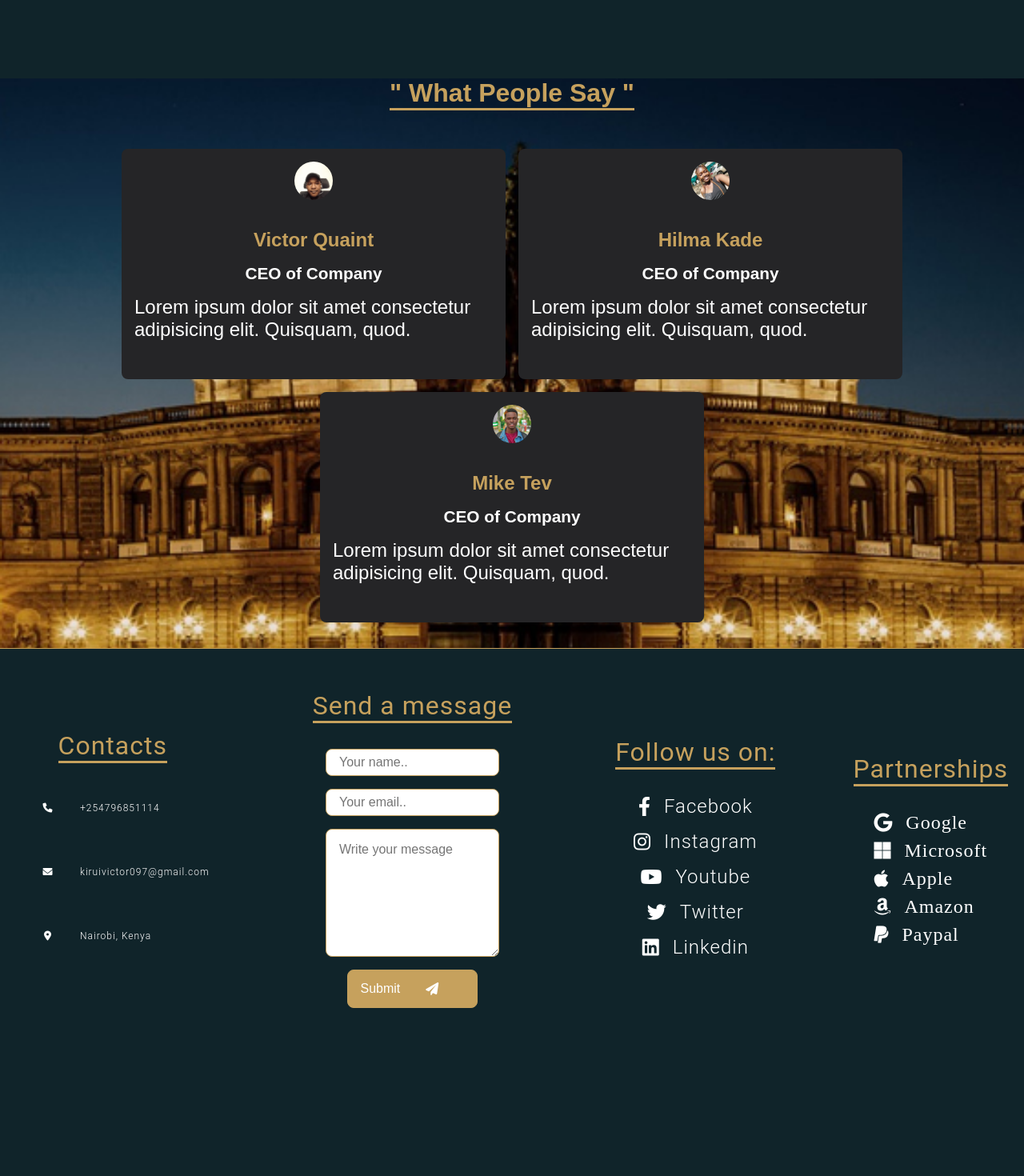
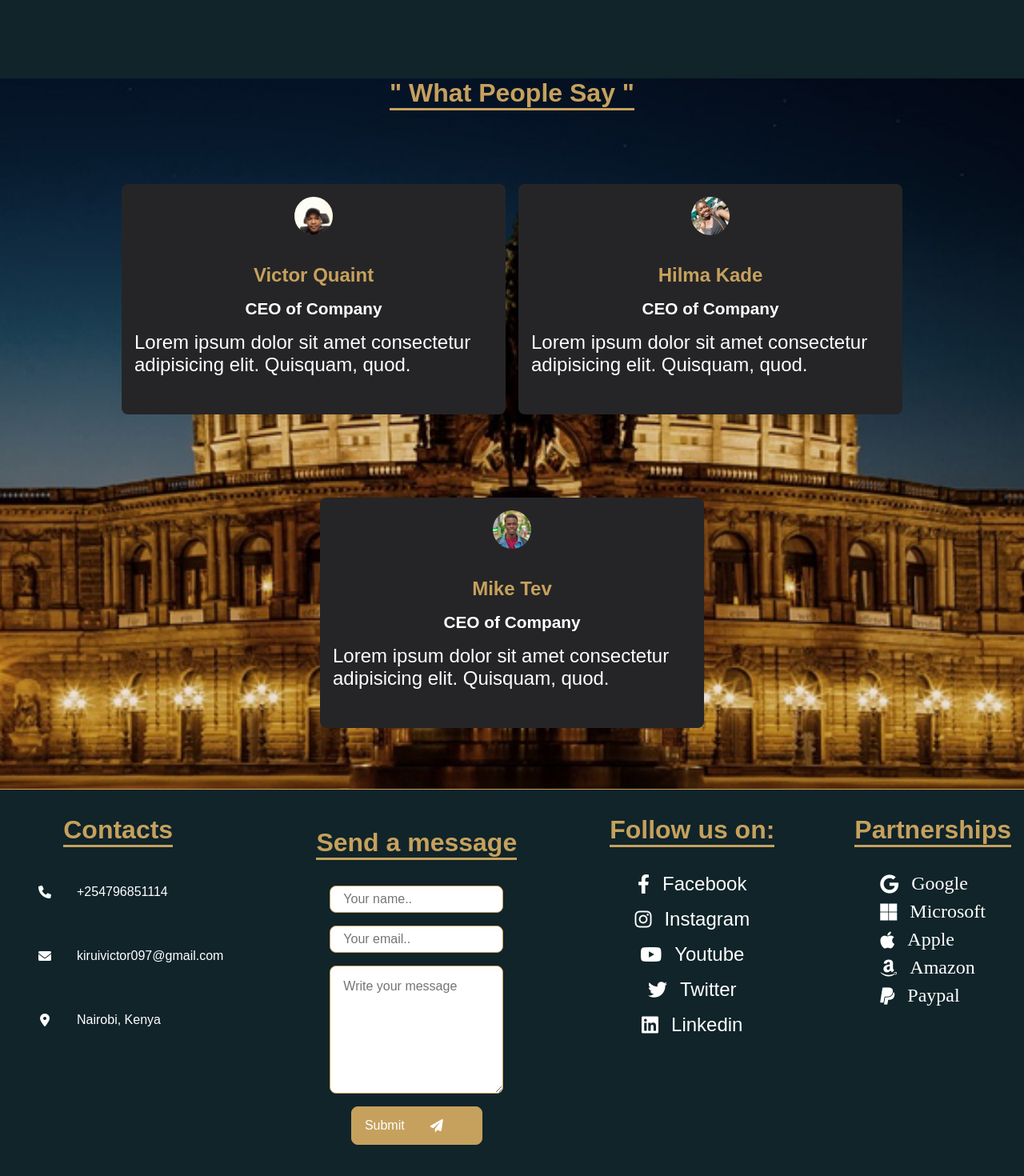
Before and after one commit to Techsupport254/jenga-web-app, a React (Create React App) app: page / in a window 1280 px wide. Shown: the part 3040-4510 px from the top of the page at 80% size. Before the commit the page ends 4352 px from the top, so only its background shows below. Built offline with nearby package versions, Linux system fonts and the light colour scheme.

Commit message:
Saturday commit

```diff
--- a/src/Components/About/About.css
+++ b/src/Components/About/About.css
@@ -11,7 +11,6 @@
     background-size: cover;
     background-position: center;
     background-repeat: no-repeat;
-    background-attachment: fixed;
 }
 
 .History {
--- a/src/Components/Footer/Footer.css
+++ b/src/Components/Footer/Footer.css
@@ -1,33 +1,25 @@
 .Footer {
-    background-color: var(--glass);
-    color: #fff;
-    padding: 20px;
-    text-align: center;
-    font-size: 12px;
-    font-family: 'Roboto', sans-serif;
-    font-weight: 300;
-    letter-spacing: 1px;
+    padding: 1rem;
     bottom: 0;
     width: 100%;
-    height: auto;
     display: flex;
     flex-direction: column;
     justify-content: space-around;
     align-items: center;
-    gap: 1rem;
     background: rgb(16, 36, 42);
     border-top: 1px solid var(--accent-color);
+    font-family: var(--font-family);
 }
 
 .FooterContainer {
     display: flex;
     flex-direction: row;
     justify-content: space-between;
-    align-items: center;
+    align-items: flex-start;
     flex-wrap: wrap;
     width: 100%;
-    height: 100%;
     gap: 1rem;
+    margin: 1rem;
 }
 
 .ContactCard {
@@ -39,7 +31,6 @@
     box-shadow: var(--box-shadow);
     transition: all .5s ease-in-out;
     margin: 1rem;
-    padding: 1rem;
     gap: 1rem;
 }
 
--- a/src/Components/Navbar/Navbar.css
+++ b/src/Components/Navbar/Navbar.css
@@ -7,9 +7,9 @@
     align-items: center;
     box-shadow: 0 2px 4px rgba(0, 0, 0, 0.2);
     top: 0;
+    z-index: 1000;
+    transition: all 0.3s ease-in-out;
     position: fixed;
-    z-index: 1000;
-
 }
 
 .NavbarContainer {
@@ -102,7 +102,7 @@
 }
 
 .NavItem:hover {
-    color: goldenrod;
+    color: var(--accent-color);
 }
 
 .fas {
--- a/src/Components/Navbar/Navbar.jsx
+++ b/src/Components/Navbar/Navbar.jsx
@@ -9,6 +9,7 @@ const Navbar = () => {
 	const handleClick = () => setClick(!Click);
 	const closeMobileMenu = () => setClick(false);
 
+
 	// searchbar
 	const [search, setSearch] = useState("");
 
@@ -18,7 +19,7 @@ const Navbar = () => {
 
 	return (
 		<>
-			<nav className="Navbar">
+			<nav className="Navbar" id="Navbar">
 				<div className="NavbarContainer">
 					<Link to="/" className="NavbarLogo">
 						<img src={Logo} alt="Logo" />
@@ -61,7 +62,6 @@ const Navbar = () => {
 									onClick={() => {
 										closeMobileMenu();
 										ScrollToClass();
-
 									}}
 								>
 									<Link to={item.link} className="NavLinks" />
--- a/src/Components/Projects/Projects.css
+++ b/src/Components/Projects/Projects.css
@@ -109,6 +109,48 @@
     overflow: auto;
     background-color: rgb(0, 0, 0);
     background-color: rgba(0, 0, 0, 0.4);
+    animation: fadeIn 1s linear;
+}
+
+@keyframes fadeIn {
+    0% {
+        opacity: 0;
+    }
+
+    100% {
+        opacity: 1;
+    }
+}
+
+.NextPrev {
+    display: flex;
+    flex-direction: row;
+    justify-content: space-between;
+    align-items: center;
+    width: 100%;
+    gap: 1rem;
+    padding: 1rem;
+    margin: 1rem;
+}
+
+.NextPrev button {
+    display: flex;
+    flex-direction: row;
+    justify-content: center;
+    align-items: center;
+    gap: 1rem;
+    padding: 0 1rem;
+    border-radius: var(--border-radius);
+    color: var(--text-color);
+    background: none;
+    cursor: pointer;
+    transition: all .5s ease-in-out;
+}
+
+.NextPrev button:hover {
+    box-shadow: var(--box-shadow-hover);
+    border: 1px solid var(--accent-color);
+    transform: scale(.98);
 }
 
 .ModalContainer {
@@ -226,7 +268,7 @@
     border-radius: var(--border-radius);
 }
 
-.Right span{
+.Right span {
     color: var(--text-color);
     font-family: 'Times New Roman', Times, serif;
     font-weight: bold;
--- a/src/Components/Projects/Projects.jsx
+++ b/src/Components/Projects/Projects.jsx
@@ -4,21 +4,20 @@ import "./Projects.css";
 
 const Projects = () => {
 	const [showModal, setShowModal] = useState(false);
-	const [selectedProject, setSelectedProject] = useState(null);
+	// clicked project
+	const [selectedProject, setSelectedProject] = useState({});
 
-	const handleShowModal = (projectId) => {
+	const handleShowModal = (id) => {
 		setShowModal(true);
 
-		//only display data of selected id
-		const selectedProject = ProjectsData.find((project) => project.id === projectId);
-		setSelectedProject(selectedProject);
+		const project = ProjectsData.find((project) => project.id === id);
+		setSelectedProject(project);
 	};
 
 	const handleCloseModal = () => {
 		setShowModal(false);
 	};
 
-	// change colors of different status
 	const statusColor = (status) => {
 		if (status === "Completed") {
 			return "green";
@@ -52,6 +51,24 @@ const Projects = () => {
 							</button>
 							{showModal && selectedProject && (
 								<div className="Modal" key={project.id}>
+									<div className="NextPrev">
+										<button
+											className="Prev"
+											onClick={() => {
+												handleShowModal(project.id - 1);
+											}}
+										>
+											<i className="fas fa-chevron-left"></i>
+										</button>
+										<button
+											className="Next"
+											onClick={() => {
+												handleShowModal(project.id + 1);
+											}}
+										>
+											<i className="fas fa-chevron-right"></i>
+										</button>
+									</div>
 									<div className="ModalContainer">
 										<div className="ModalHeader">
 											<h3 className="heading">{project.title}</h3>
--- a/src/Components/Testimonials/Testimonials.css
+++ b/src/Components/Testimonials/Testimonials.css
@@ -15,8 +15,8 @@
     justify-content: center;
     align-items: center;
     gap: 1rem;
-    overflow-y: scroll;
-    height: 100%;
+    overflow: scroll;
+    height: 100vh;
     width: 100%;
     padding: 1rem;
     margin: 1rem;
--- a/src/Data.js
+++ b/src/Data.js
@@ -79,7 +79,6 @@ export const ServicesData = [
 			"Lorem ipsum dolor sit amet consectetur adipisicing elit. Quisquam, quod.",
 	},
 ];
-
 // ProjectsData
 export const ProjectsData = [
 	{
@@ -94,7 +93,6 @@ export const ProjectsData = [
 			"Lorem ipsum dolor sit amet consectetur adipisicing elit. Quisquam, quod.",
 		image: card1,
 		materials: "",
-
 	},
 	{
 		id: 2,
@@ -127,7 +125,7 @@ export const ProjectsData = [
 		title: "Project 4",
 		location: "Kilimani",
 		budget: 1000000,
-		status:"In Progress",
+		status: "In Progress",
 		time: "",
 		category: "Mansions",
 		description:
@@ -153,7 +151,7 @@ export const ProjectsData = [
 		title: "Project 6",
 		location: "Lavington",
 		budget: 200000,
-		status: "Not Started",
+		status: "Completed",
 		time: "",
 		category: "Mansions",
 		description:
```
Also changed, not shown: package.json (+12 -7 lines), setupTests.js (added, +1 -0 lines), 2 other files (tests, documents, lock files or other folders).
